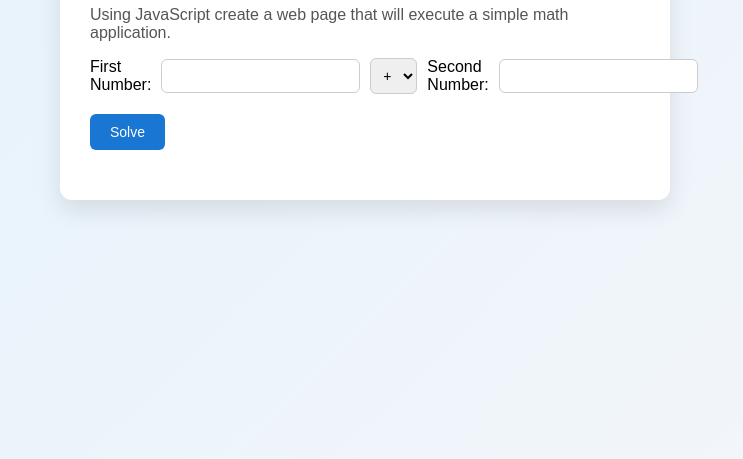
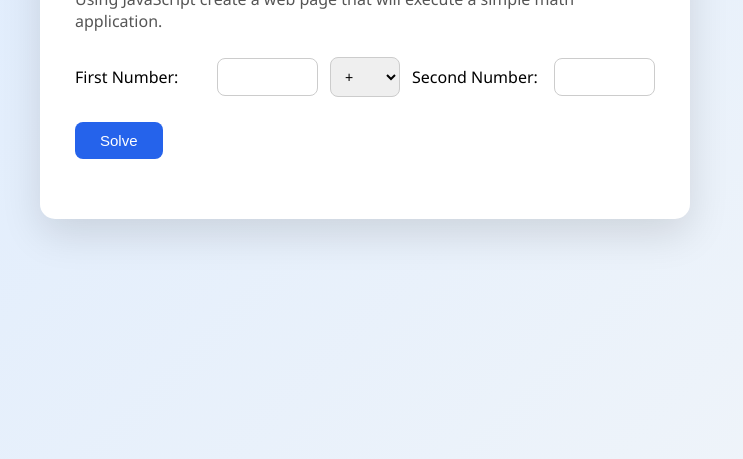
Before and after one commit to felmapamat/mathinjavascript, a plain HTML site: page index.html in a window 1280 px wide. Shown: the part 341-800 px from the top of the page, without its empty margins (275-1018 px from the left). Drawn offline with Linux system fonts and the light colour scheme.

Commit message:
Update index.html

```diff
--- a/index.html
+++ b/index.html
@@ -3,75 +3,83 @@
 <head>
     <title>Math in JavaScript</title>
     <style>
+        * {
+            box-sizing: border-box;
+        }
+
         body {
-            font-family: Arial, sans-serif;
-            background: linear-gradient(135deg, #e3f2fd, #f4f6f9);
+            margin: 0;
+            font-family: 'Segoe UI', Arial, sans-serif;
+            background: linear-gradient(135deg, #dbeafe, #f1f5f9);
             display: flex;
             justify-content: center;
             align-items: center;
             height: 100vh;
-            margin: 0;
         }
 
         .card {
-            background: white;
-            padding: 30px;
-            border-radius: 12px;
-            box-shadow: 0 10px 25px rgba(0,0,0,0.1);
-            width: 550px;
+            background: #ffffff;
+            width: 650px;
+            padding: 35px;
+            border-radius: 15px;
+            box-shadow: 0 15px 40px rgba(0,0,0,0.12);
         }
 
         h1 {
-            margin-top: 0;
+            margin: 0 0 10px 0;
         }
 
         p {
+            margin: 0 0 25px 0;
             color: #555;
         }
 
-        .row {
-            display: flex;
+        .form-row {
+            display: grid;
+            grid-template-columns: 130px 1fr 70px 130px 1fr;
             align-items: center;
-            gap: 10px;
-            margin-top: 15px;
+            gap: 12px;
+        }
+
+        label {
+            font-weight: 500;
         }
 
         input, select {
-            padding: 8px;
-            border-radius: 6px;
+            padding: 10px;
+            border-radius: 8px;
             border: 1px solid #ccc;
             font-size: 14px;
+            width: 100%;
         }
 
-        input {
-            flex: 1;
-        }
-
-        select {
-            width: 60px;
+        input:focus, select:focus {
+            outline: none;
+            border-color: #2563eb;
+            box-shadow: 0 0 0 2px rgba(37, 99, 235, 0.2);
         }
 
         button {
-            margin-top: 20px;
-            padding: 10px 20px;
+            margin-top: 25px;
+            padding: 10px 25px;
             border: none;
-            border-radius: 6px;
-            background-color: #1976d2;
+            border-radius: 8px;
+            background-color: #2563eb;
             color: white;
-            font-size: 14px;
+            font-size: 15px;
             cursor: pointer;
             transition: 0.3s;
         }
 
         button:hover {
-            background-color: #125aa3;
+            background-color: #1e4ed8;
         }
 
         #result {
-            margin-top: 20px;
+            margin-top: 25px;
             font-size: 18px;
             font-weight: bold;
-            color: #333;
+            color: #111;
         }
     </style>
 </head>
@@ -82,7 +90,7 @@
     <h1>Math in JavaScript</h1>
     <p>Using JavaScript create a web page that will execute a simple math application.</p>
 
-        <div class="row">
+    <div class="form-row">
         <label>First Number:</label>
         <input type="number" id="num1">
 
@@ -119,13 +127,10 @@
 
     let result;
 
-            if (operator === "+") {
-                result = num1 + num2;
-            } else if (operator === "-") {
-                result = num1 - num2;
-            } else if (operator === "*") {
-                result = num1 * num2;
-            } else if (operator === "/") {
+    if (operator === "+") result = num1 + num2;
+    else if (operator === "-") result = num1 - num2;
+    else if (operator === "*") result = num1 * num2;
+    else if (operator === "/") {
         if (num2 === 0) {
             document.getElementById("result").innerHTML = "Cannot divide by zero";
             return;
```
Lines whose indentation alone changed are shown as unchanged.
